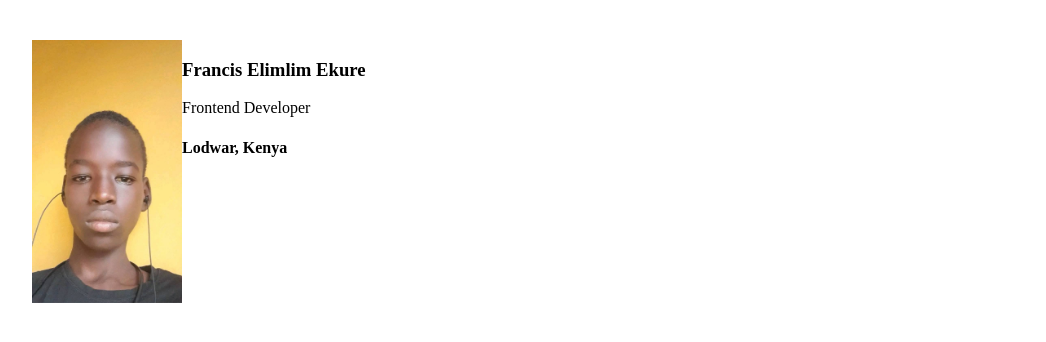
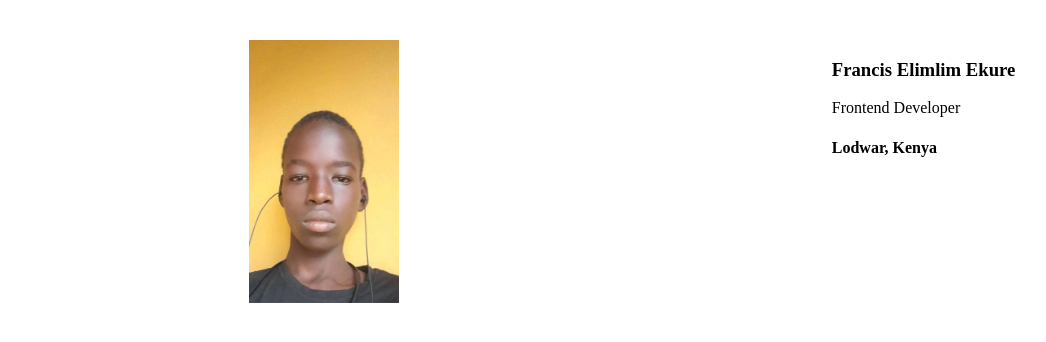
Before and after one commit to Frankrazy/My-business-card, a website built with Vite: page index.html in a window 1280 px wide. Shown: the whole page, without its empty margins (8-1054 px from the left). Built offline with nearby package versions, Linux system fonts and the light colour scheme.

Commit message:
justify the items

```diff
--- a/index.html
+++ b/index.html
@@ -3,7 +3,7 @@
         <link rel="stylesheet" href="styles.css" />
     </head>
     <body>
-        <div class="card">
+        <div class="card border-blue">
             <!--
             Challenge:
             The image isn't rendering. Can you find out why?
--- a/styles.css
+++ b/styles.css
@@ -9,6 +9,7 @@ body {
 .card{
    padding: 20px;
    display: flex;
+   justify-content: space-around;
 }
 
 .border-blue {
```
